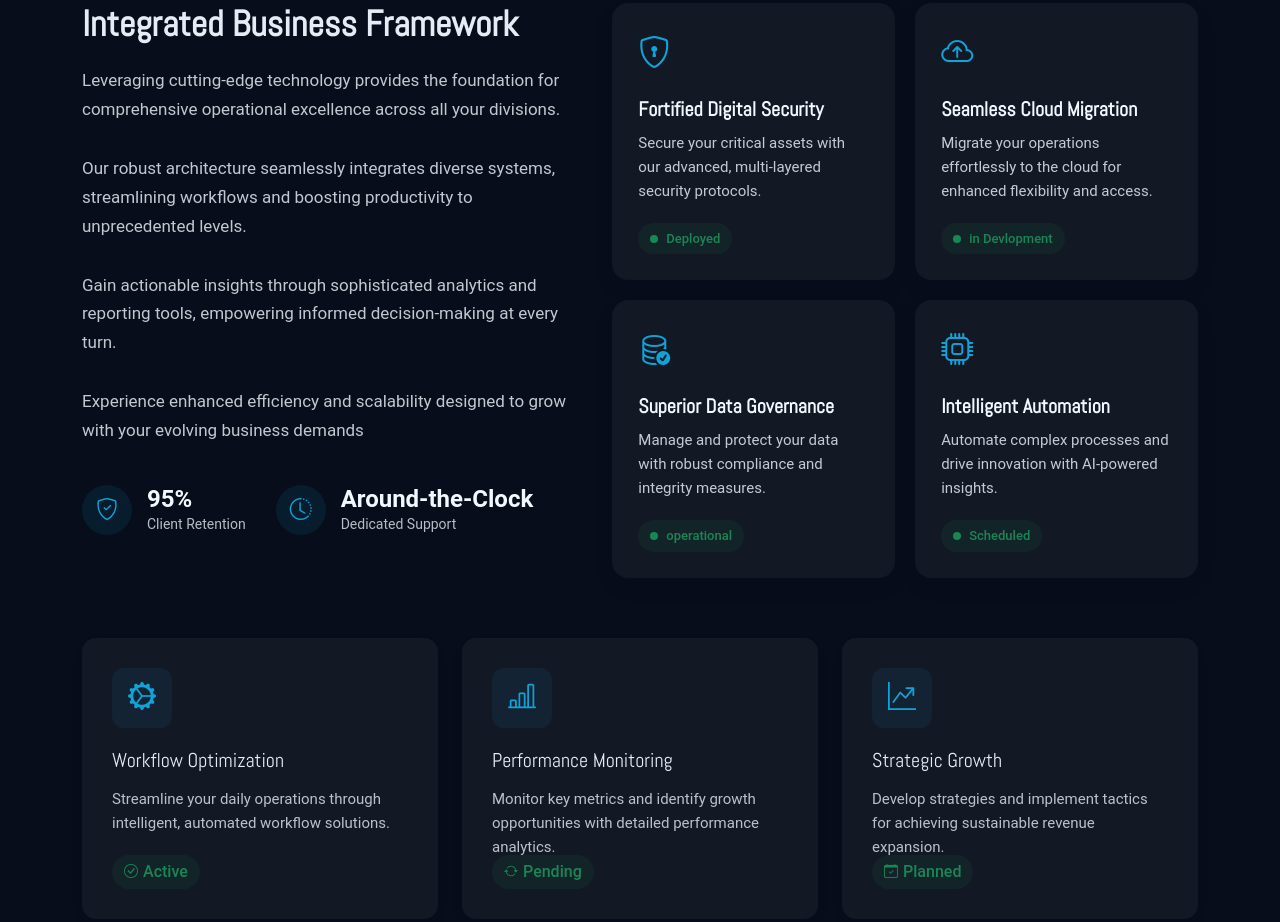
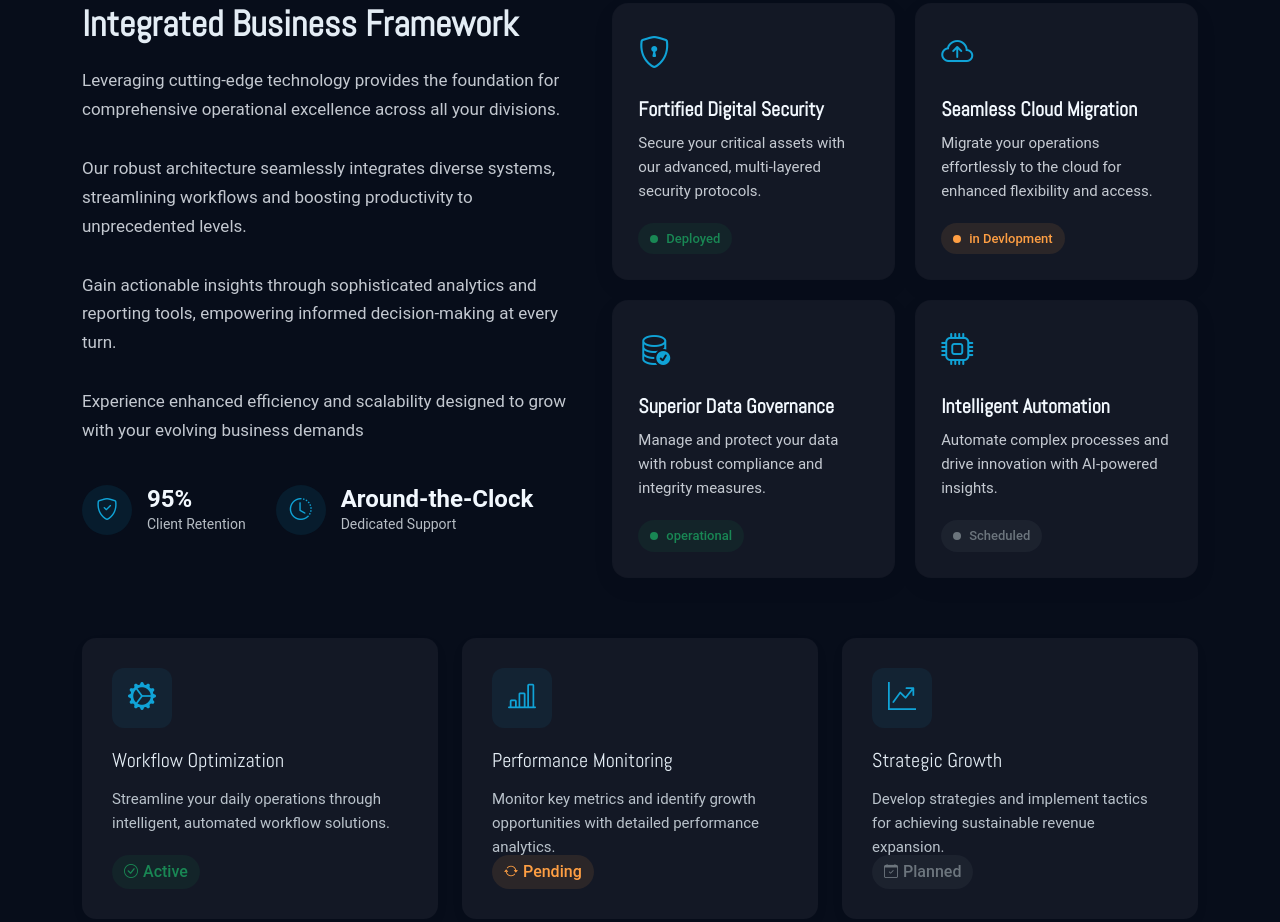
Before and after one commit to sudhanshu0601/Bootstrap-Assignment, a website: page index.html in a window 1280 px wide. Shown: the part 3529-4451 px from the top of the page. Drawn offline with nearby package versions, Linux system fonts and the light colour scheme.

Commit message:
minor changes

```diff
--- a/assests/css/custom.scss
+++ b/assests/css/custom.scss
@@ -872,6 +872,24 @@ a {
         display: inline-block;
       }
     }
+
+    &__status.pending {
+      background-color: rgba(255, 159, 67, 0.1);
+      color: #ff9f43;
+
+      .features__card__status__indicator {
+        background-color: #ff9f43;
+      }
+    }
+
+    &__status.scheduled {
+      background-color: rgba(108, 117, 125, 0.1);
+      color: #6c757d;
+
+      .features__card__status__indicator {
+        background-color: #6c757d;
+      }
+    }
   }
 
   &__additional__card {
@@ -928,6 +946,16 @@ a {
       i {
         font-size: 14px;
       }
+    }
+
+    &__active.pending {
+      background-color: rgba(255, 159, 67, 0.1);
+      color: #ff9f43;
+    }
+
+    &__active.planned {
+      background-color: rgba(108, 117, 125, 0.1);
+      color: #6c757d;
     }
   }
 }
@@ -1376,11 +1404,11 @@ a {
             transform: scale(1.08);
           }
 
-          .portfolio__content__info{
+          .portfolio__content__info {
             transform: translateY(0);
             opacity: 1;
 
-            a:hover{
+            a:hover {
               background-color: $accent-color;
               transform: translateY(-3px);
             }
--- a/assests/js/main.js
+++ b/assests/js/main.js
@@ -3,7 +3,6 @@ document.addEventListener("DOMContentLoaded", () => {
   const toggleButton = document.querySelector(".my__toggle");
   const navbar = document.querySelector(".my__navbar");
 
-  // Toggle navbar on button click
   toggleButton.addEventListener("click", () => {
     navbar.classList.toggle("show");
     toggleButton.classList.toggle("show");
@@ -15,7 +14,6 @@ document.addEventListener("DOMContentLoaded", () => {
     }
   });
 
-  // Close navbar when any link inside is clicked
   navbar.querySelectorAll("a").forEach((link) => {
     link.addEventListener("click", () => {
       navbar.classList.remove("show");
@@ -24,7 +22,6 @@ document.addEventListener("DOMContentLoaded", () => {
     });
   });
 
-  // Close navbar when clicking outside
   document.addEventListener("click", (event) => {
     const isClickInsideNavbar = navbar.contains(event.target);
     const isClickOnToggle = toggleButton.contains(event.target);
--- a/index.html
+++ b/index.html
@@ -489,7 +489,7 @@
                       Migrate your operations effortlessly to the cloud for
                       enhanced flexibility and access.
                     </p>
-                    <div class="features__card__status">
+                    <div class="features__card__status pending">
                       <span class="features__card__status__indicator"></span>
                       <span class="features__card__status__text"
                         >in Devlopment</span
@@ -525,7 +525,7 @@
                       Automate complex processes and drive innovation with
                       AI-powered insights.
                     </p>
-                    <div class="features__card__status">
+                    <div class="features__card__status scheduled">
                       <span class="features__card__status__indicator"></span>
                       <span class="features__card__status__text"
                         >Scheduled</span
@@ -564,7 +564,7 @@
                     Monitor key metrics and identify growth opportunities with
                     detailed performance analytics.
                   </p>
-                  <div class="features__additional__card__active">
+                  <div class="features__additional__card__active pending">
                     <i class="bi bi-arrow-repeat"></i>
                     Pending
                   </div>
@@ -580,7 +580,7 @@
                     Develop strategies and implement tactics for achieving
                     sustainable revenue expansion.
                   </p>
-                  <div class="features__additional__card__active">
+                  <div class="features__additional__card__active planned">
                     <i class="bi bi-calendar-check"></i>
                     Planned
                   </div>
```
Also changed, not shown: assests/css/custom.css, 1 other file.
